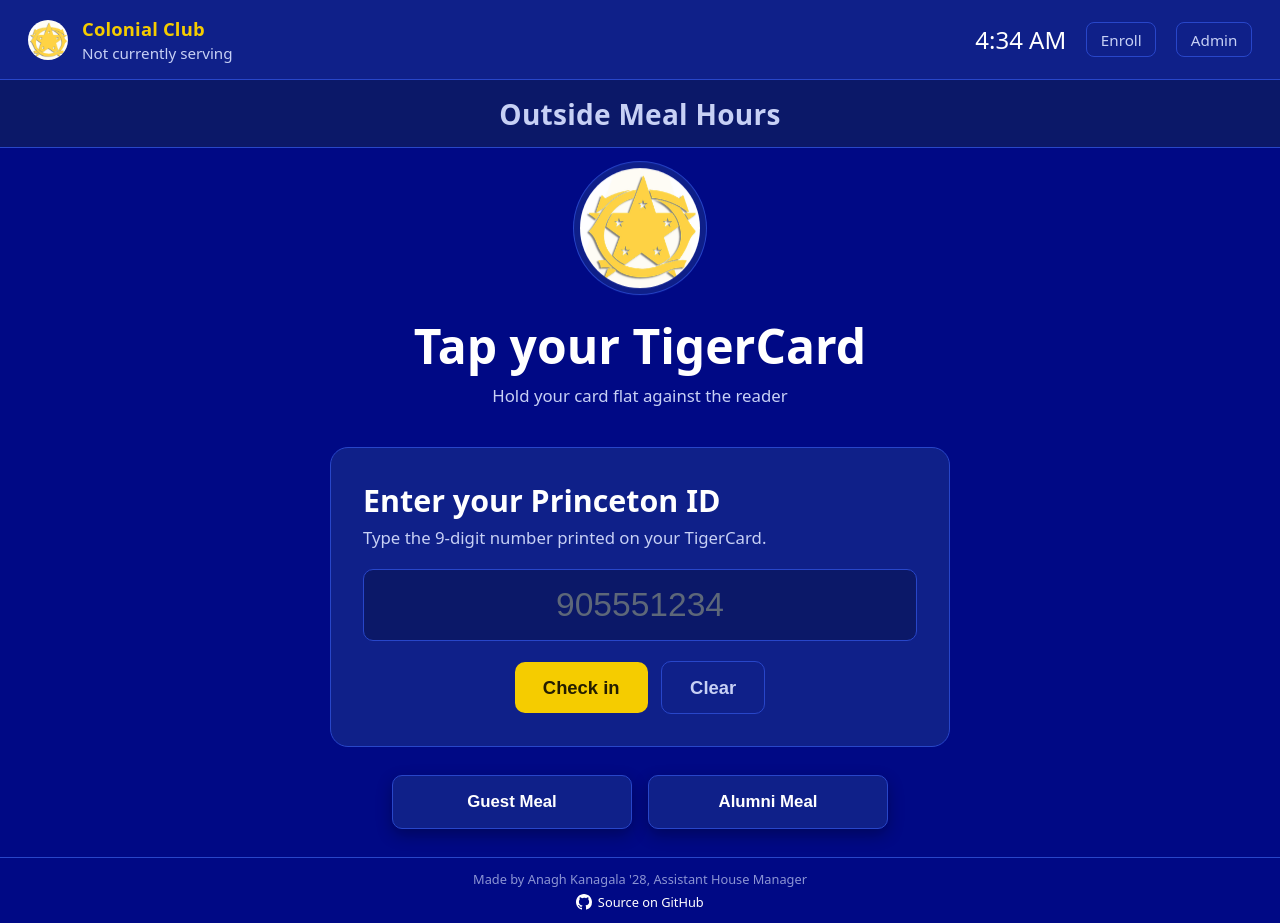
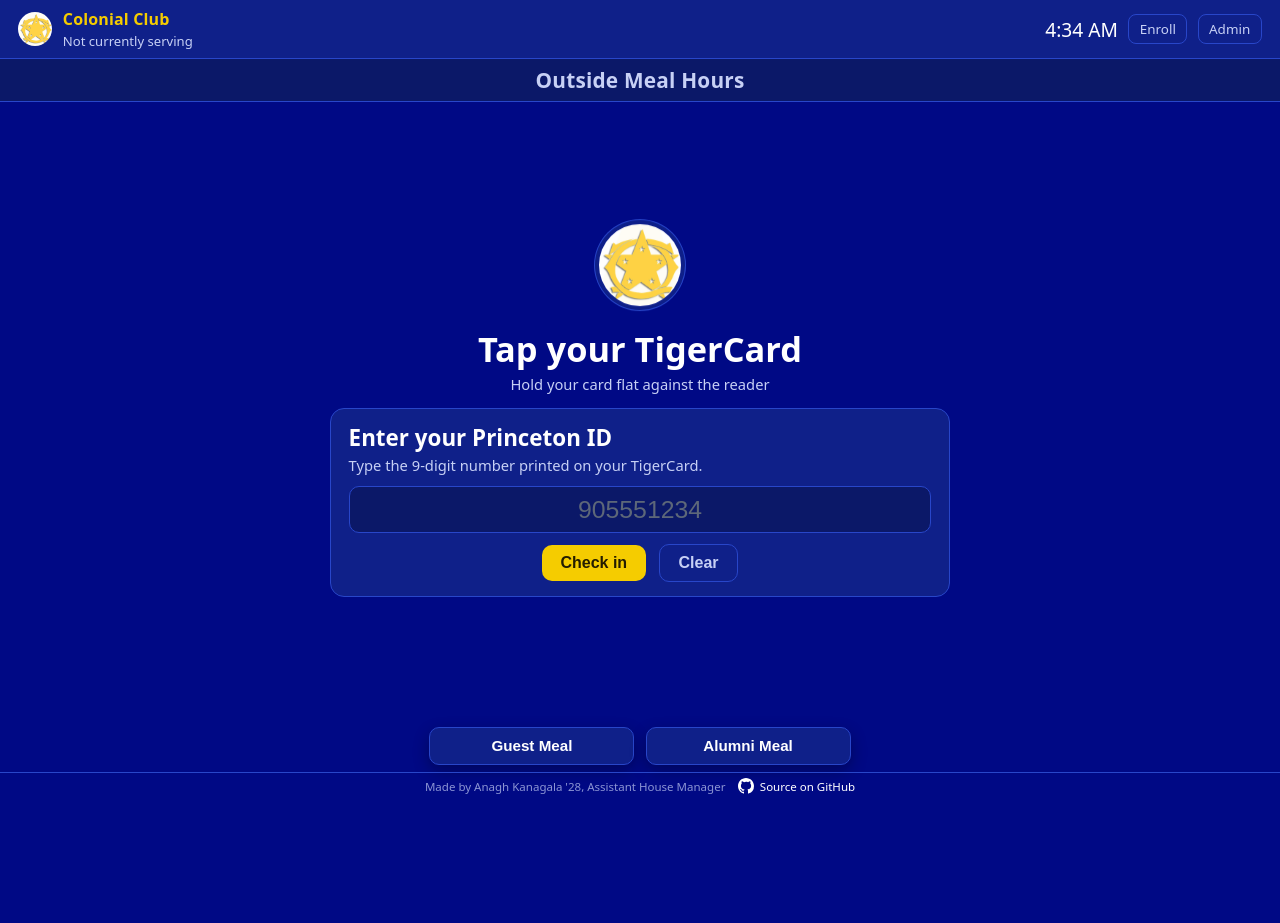
Before and after one commit to anagkan/ColoMealCheck, a FastAPI app: page / in a window 1280 px wide. After the commit the page ends 794 px from the top, so only its background shows below. Run offline with FastAPI, Linux system fonts and the light colour scheme; data that the repository does not hold is empty.

Commit message:
Fit kiosk controls to landscape displays

```diff
--- a/app/static/kiosk.css
+++ b/app/static/kiosk.css
@@ -41,12 +41,10 @@
    settled once here rather than patched per selector as each one is noticed. */
 [hidden] { display: none !important; }
 
-/* The page scrolls. An earlier revision locked it with overflow:hidden and a
-   fixed-height stage, which cut off the bottom of the taller panels on a
-   laptop screen — the guest and enrollment actions became unreachable. */
-/* A flex column so the leftover height is something the layout hands out on
-   purpose rather than whatever falls off the end. See #stage and .kiosk-foot
-   below for how it is split. */
+/* Enrollment and admin pages remain ordinary scrolling documents. The door
+   screen gets its own bounded viewport farther below: unlike a form, all of
+   its permanent controls must be visible without anybody reaching for a
+   trackpad. */
 html, body {
   margin: 0;
   background: var(--bg);
@@ -57,6 +55,18 @@
   min-height: 100vh;
   display: flex;
   flex-direction: column;
+}
+
+/* `dvh` follows the usable viewport when browser chrome appears or disappears;
+   the preceding `vh` declaration is the fallback for older Chromium builds.
+   Only the door screen is locked to it. Enrollment shares this stylesheet and
+   must remain free to grow and scroll. Dialogs are fixed and independently
+   scrollable, so a tall guest form remains reachable as well. */
+body.kiosk-home {
+  height: 100vh;
+  height: 100dvh;
+  min-height: 0;
+  overflow: hidden;
 }
 
 /* Off-screen rather than hidden: an input with display:none cannot hold focus,
@@ -659,3 +669,171 @@
   .meal-banner-name { font-size: 1.3rem; }
   .meal-banner-countdown { font-size: 1.15rem; }
 }
+
+/* A Chromebook's 1366 x 768 panel has enough width but much less height than
+   a desktop monitor. Scale the vertical rhythm, imagery and type together so
+   the header, both input paths, footer actions and attribution all remain in
+   the same viewport. The result screen is compacted here too, including the
+   optional early/late meal choices. */
+@media (max-height: 960px) {
+  body.kiosk-home .bar {
+    flex: 0 0 auto;
+    flex-wrap: nowrap;
+    gap: 0.75rem;
+    padding: 0.5rem 1.15rem;
+  }
+  body.kiosk-home .bar-left { gap: 0.65rem; min-width: 0; }
+  body.kiosk-home .bar-id { min-width: 0; }
+  body.kiosk-home .crest { width: 34px; height: 34px; }
+  body.kiosk-home .club { font-size: 1rem; }
+  body.kiosk-home .service {
+    max-width: 38vw;
+    overflow: hidden;
+    text-overflow: ellipsis;
+    white-space: nowrap;
+    font-size: 0.82rem;
+  }
+  body.kiosk-home .bar-right { gap: 0.65rem; flex-shrink: 0; }
+  body.kiosk-home .clock { font-size: 1.2rem; }
+  body.kiosk-home .bar-link { padding: 0.3rem 0.65rem; font-size: 0.84rem; }
+
+  body.kiosk-home .meal-banner {
+    flex: 0 0 auto;
+    gap: 0.85rem;
+    padding: 0.42rem 1.15rem;
+  }
+  body.kiosk-home .meal-banner-name { font-size: 1.3rem; }
+  body.kiosk-home .meal-banner-countdown { font-size: 1.1rem; }
+
+  body.kiosk-home #stage {
+    flex: 1 1 auto;
+    min-height: 0;
+    padding: 0.65rem 1.15rem;
+    overflow: hidden;
+  }
+  body.kiosk-home .screen { gap: 0.65rem; }
+  body.kiosk-home .idle { gap: 0.85rem; }
+  body.kiosk-home .tap-crest {
+    width: 82px;
+    height: 82px;
+    box-shadow: 0 0 0 4px var(--panel), 0 0 0 5px var(--line);
+  }
+  body.kiosk-home .idle h1 {
+    margin: 0.35rem 0 0.15rem;
+    font-size: 2.15rem;
+  }
+  body.kiosk-home .sub { font-size: 0.92rem; }
+
+  body.kiosk-home .panel {
+    gap: 0.65rem;
+    padding: 0.85rem 1.1rem;
+    border-radius: 14px;
+  }
+  body.kiosk-home .panel-head { gap: 0.15rem; }
+  body.kiosk-home .panel h2 { font-size: 1.4rem; }
+  body.kiosk-home .text-input.big {
+    padding: 0.55rem 0.85rem;
+    font-size: 1.55rem;
+  }
+  body.kiosk-home .action-btn {
+    padding: 0.58rem 1.15rem;
+    font-size: 1rem;
+  }
+
+  body.kiosk-home .result-card {
+    gap: 1.1rem;
+    padding: 0.85rem 1.1rem;
+    border-radius: 14px;
+  }
+  body.kiosk-home .photo { width: 130px; height: 130px; }
+  body.kiosk-home .photo-empty { font-size: 2.5rem; }
+  body.kiosk-home .result-name { font-size: 2.1rem; }
+  body.kiosk-home .meta { font-size: 1rem; }
+  body.kiosk-home .warn-list { font-size: 0.9rem; margin-top: 0.3rem; }
+  body.kiosk-home .band {
+    padding: 0.7rem 1.1rem;
+    border-radius: 12px;
+    font-size: 1.45rem;
+  }
+  body.kiosk-home .anyway-box { gap: 0.5rem; padding: 0.65rem 1rem; }
+  body.kiosk-home .anyway-head { font-size: 0.95rem; }
+  body.kiosk-home .anyway-btn { min-width: 11rem; }
+  body.kiosk-home .anyway-meal { font-size: 1.05rem; }
+  body.kiosk-home .anyway-when { font-size: 0.8rem; }
+
+  body.kiosk-home .kiosk-foot {
+    flex: 0 0 auto;
+    gap: 0.7rem;
+    padding: 0 1.15rem 0.45rem;
+  }
+  body.kiosk-home #guestMealBtn,
+  body.kiosk-home #alumniMealBtn {
+    min-width: 205px;
+    padding: 0.58rem 1rem;
+    font-size: 0.95rem;
+  }
+  body.kiosk-home .kiosk-credit {
+    flex: 0 0 auto;
+    flex-direction: row;
+    justify-content: center;
+    gap: 0.8rem;
+    padding: 0.35rem 1.15rem;
+    font-size: 0.72rem;
+  }
+}
+
+/* The same screen can be attached to a smaller external display. At this
+   height the prompt becomes a compact horizontal lockup, saving another row
+   without dropping any action or explanatory text. */
+@media (max-height: 650px) and (min-width: 700px) {
+  body.kiosk-home .tap-target {
+    display: grid;
+    grid-template-columns: auto auto;
+    grid-template-rows: auto auto;
+    align-items: center;
+    column-gap: 1rem;
+    text-align: left;
+  }
+  body.kiosk-home .tap-crest {
+    grid-row: 1 / 3;
+    width: 62px;
+    height: 62px;
+  }
+  body.kiosk-home .idle h1 {
+    align-self: end;
+    margin: 0;
+    font-size: 1.75rem;
+  }
+  body.kiosk-home .tap-target .sub { align-self: start; }
+  body.kiosk-home .idle { gap: 0.55rem; }
+  body.kiosk-home .panel { padding-block: 0.65rem; }
+  body.kiosk-home .photo { width: 105px; height: 105px; }
+  body.kiosk-home .result-name { font-size: 1.8rem; }
+}
+
+/* Below this there is not enough physical height for the tallest possible
+   result (photo, status, early/late choices and actions) at a useful touch
+   size. Preserve access by scrolling instead of clipping it. */
+@media (max-height: 540px) {
+  body.kiosk-home {
+    height: auto;
+    min-height: 100vh;
+    min-height: 100dvh;
+    overflow-y: auto;
+  }
+  body.kiosk-home #stage { overflow: visible; }
+}
+
+/* At phone-like widths the header may genuinely need two lines. Such devices
+   can scroll rather than clip; the no-scroll contract is for landscape kiosk
+   displays where every permanent control fits after the rules above. */
+@media (max-width: 699px) {
+  body.kiosk-home {
+    height: auto;
+    min-height: 100vh;
+    min-height: 100dvh;
+    overflow-y: auto;
+  }
+  body.kiosk-home .bar { flex-wrap: wrap; }
+  body.kiosk-home #stage { overflow: visible; }
+}
--- a/app/static/sw.js
+++ b/app/static/sw.js
@@ -23,7 +23,7 @@
  *    about them would be a second, invisible answer to the same question.
  */
 
-const CACHE = "colomeal-kiosk-v3";
+const CACHE = "colomeal-kiosk-v4";
 
 /* The door screen and everything it paints with. Deliberately short: this is a
  * boot path, not an offline copy of the app. /enroll is absent because it can
--- a/app/templates/kiosk/index.html
+++ b/app/templates/kiosk/index.html
@@ -20,9 +20,9 @@
      has never served. #}
   <link rel="icon" href="/static/icons/icon-32.png" sizes="32x32" type="image/png">
 
-  <link rel="stylesheet" href="/static/kiosk.css">
+  <link rel="stylesheet" href="/static/kiosk.css?v=4">
 </head>
-<body class="kiosk">
+<body class="kiosk kiosk-home">
 
   <!-- The reader is a keyboard. It types the card value and presses Enter into
        this input, which a watchdog keeps focused on the idle and result
```
Also changed, not shown: tests/test_pwa.py (+17 -0 lines).
